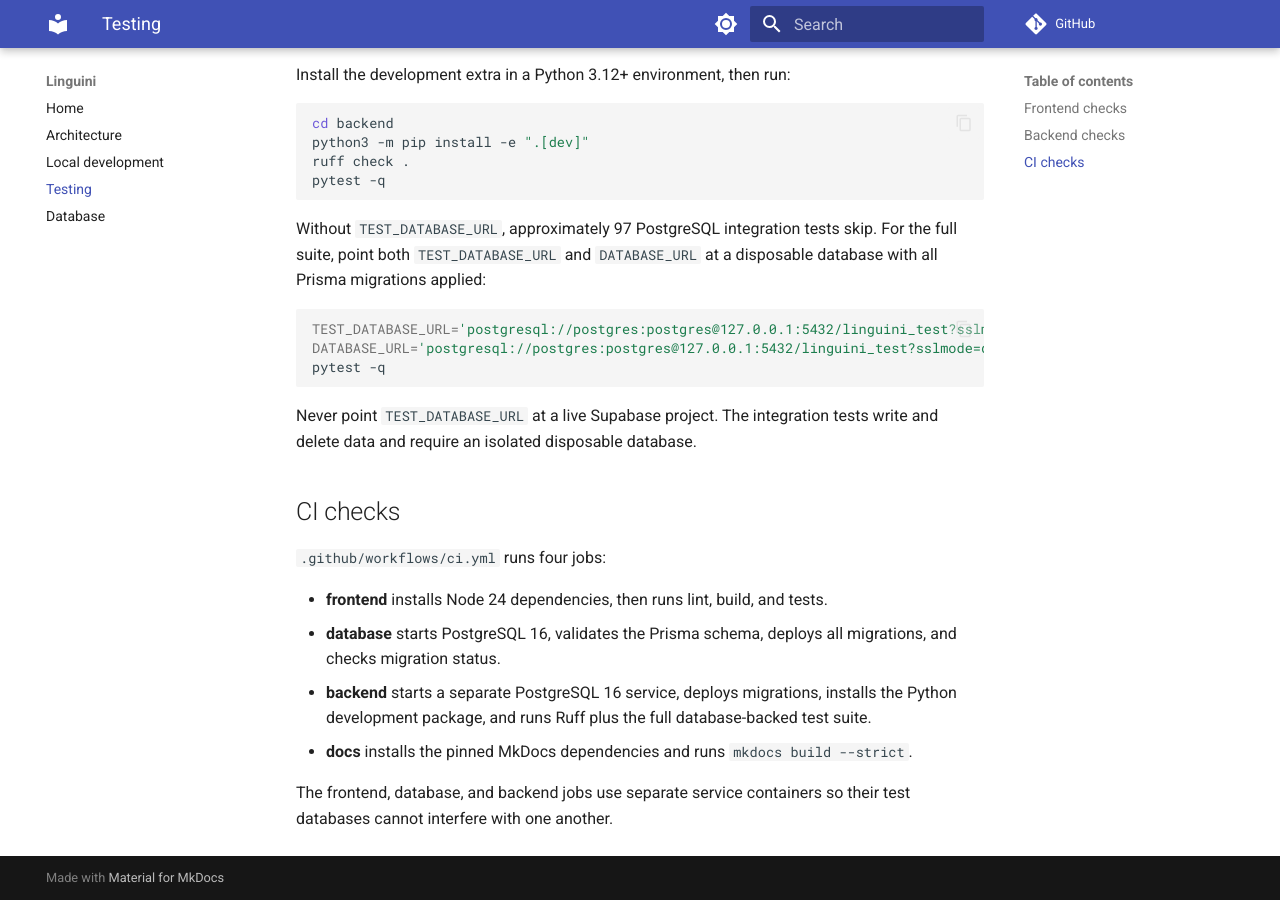
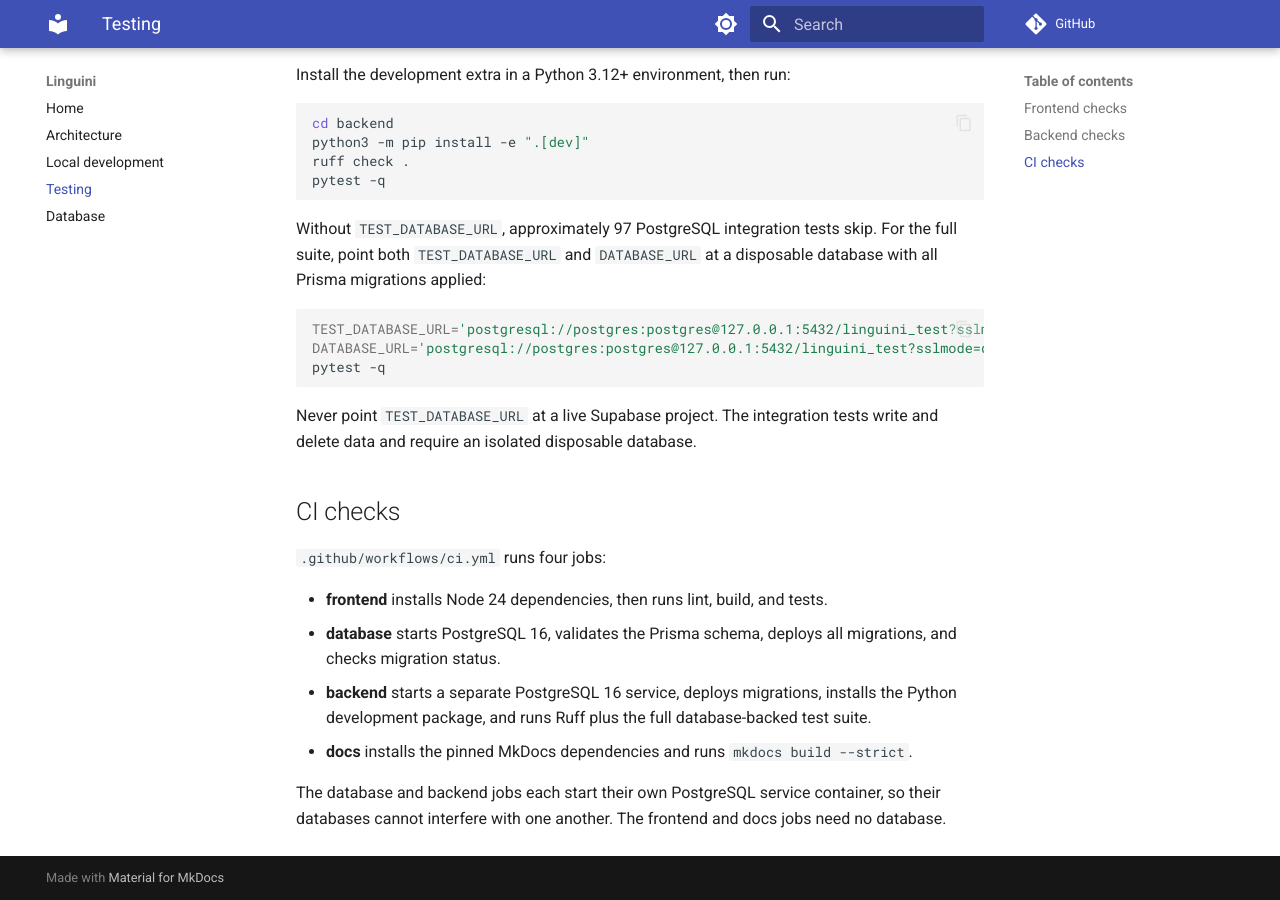
Before and after one commit to CS3216-A3-G7/linguini, an MkDocs documentation site: the page built from docs/testing.md, in a window 1280 px wide and 900 px high, scrolled down 509 px. Built offline with MkDocs 1.6.1 and Material for MkDocs 9.7.7, drawn with Linux system fonts in a browser that asks for light colours; comment, search, counter and statistics services are not loaded.

Commit message:
docs: correct CI service-container note
Co-Authored-By: Devin AI <158243242+devin-ai-integration[bot]@users.noreply.github.com>

```diff
--- a/docs/testing.md
+++ b/docs/testing.md
@@ -52,5 +52,6 @@ tests write and delete data and require an isolated disposable database.
 - **docs** installs the pinned MkDocs dependencies and runs
   `mkdocs build --strict`.
 
-The frontend, database, and backend jobs use separate service containers so
-their test databases cannot interfere with one another.
+The database and backend jobs each start their own PostgreSQL service
+container, so their databases cannot interfere with one another. The frontend
+and docs jobs need no database.
```
